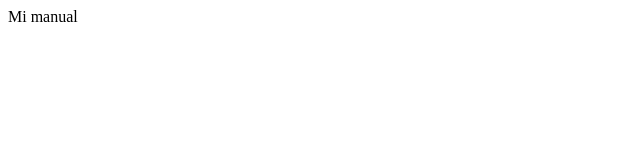
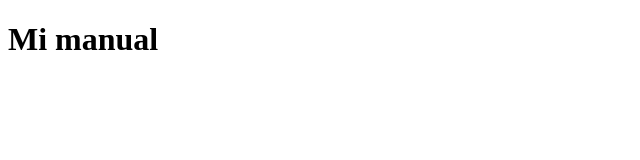
Before and after one commit to DaddyLipi/mi-manual, a plain HTML site: page index.html in a window 1280 px wide. Shown: the whole page, without its empty margins (0-640 px from the left). Drawn offline with Linux system fonts and the light colour scheme.

Commit message:
Mi manual, corregido

```diff
--- a/index.html
+++ b/index.html
@@ -7,6 +7,6 @@
     <title>Document</title>
 </head>
 <body>
-    Mi manual
+    <h1>Mi manual</h1>
 </body>
 </html>
```
